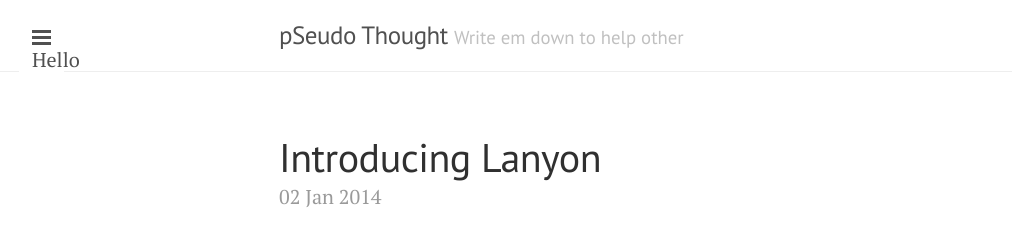
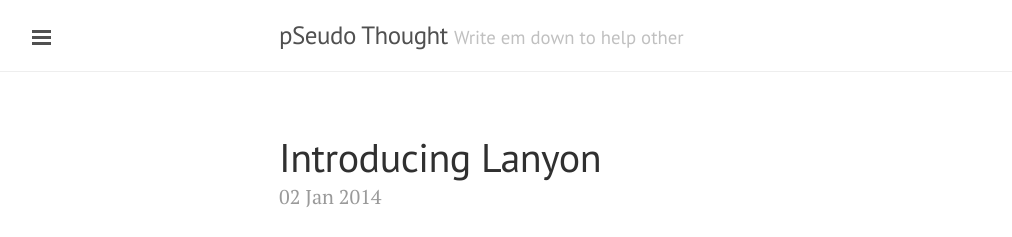
Before and after one commit to DharmeshPandav/dharmeshpandav.github.io, a Jekyll site: the page built from index.html, in a window 1280 px wide. Shown: the top 237 px of the page, without its empty margins (1-1013 px from the left). Built offline with Jekyll 4.4.1, drawn with Linux system fonts in a browser that asks for light colours; Markdown is read by kramdown in place of the engine named in the settings; the list of posts is cut into pages by our own code.

Commit message:
changed config

```diff
--- a/_layouts/default.html
+++ b/_layouts/default.html
@@ -2,7 +2,7 @@
 <html xmlns="http://www.w3.org/1999/xhtml" xml:lang="en" lang="en-us">
 
   {% include head.html %}
-  {% include google_analytics.html %}
+
   <body>
 
     {% include sidebar.html %}
@@ -25,9 +25,7 @@
     </div>
 
 
-    <label for="sidebar-checkbox" class="sidebar-toggle">Hello</label>
-
-    {% include comments.html %}
+    <label for="sidebar-checkbox" class="sidebar-toggle"></label>
     <script>
       (function(document) {
         var toggle = document.querySelector('.sidebar-toggle');
--- a/_layouts/post.html
+++ b/_layouts/post.html
@@ -1,7 +1,7 @@
 ---
 layout: default
 ---
-
+{% include google_analytics.html %}
 <div class="post">
   <h1 class="post-title">{{ page.title }}</h1>
   <span class="post-date">{{ page.date | date_to_string }}</span>
@@ -23,3 +23,5 @@ layout: default
     {% endfor %}
   </ul>
 </div>
+
+{% include comments.html %}
```
